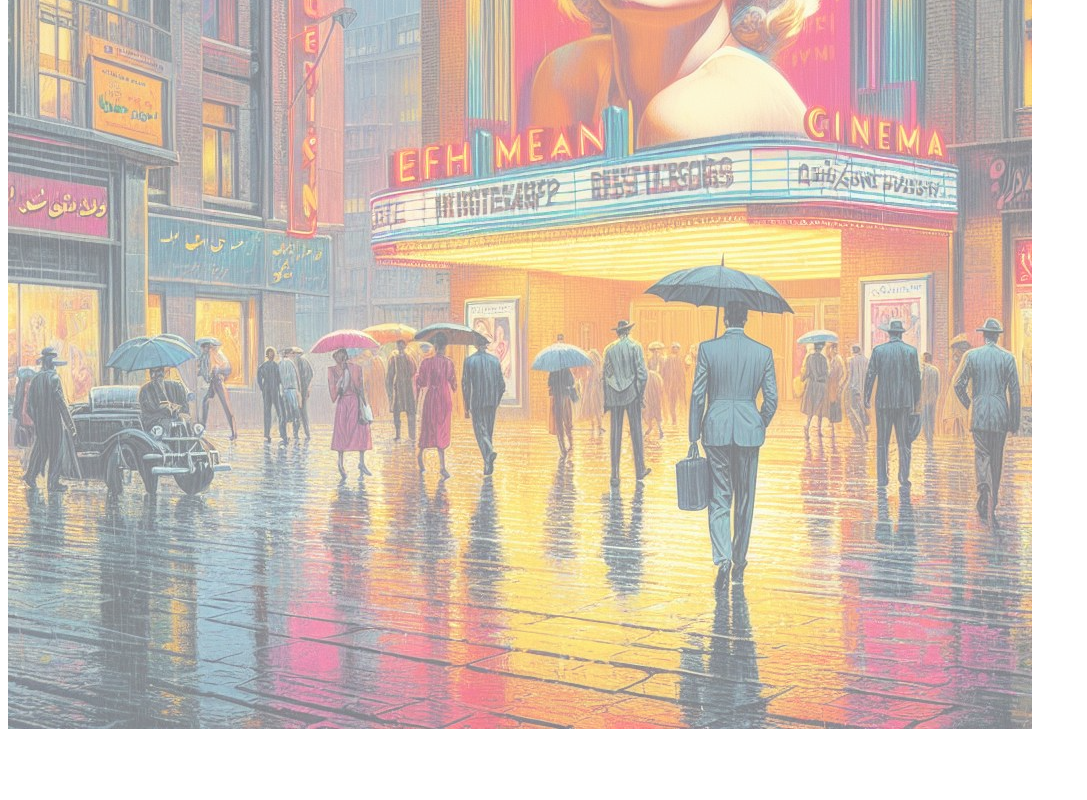
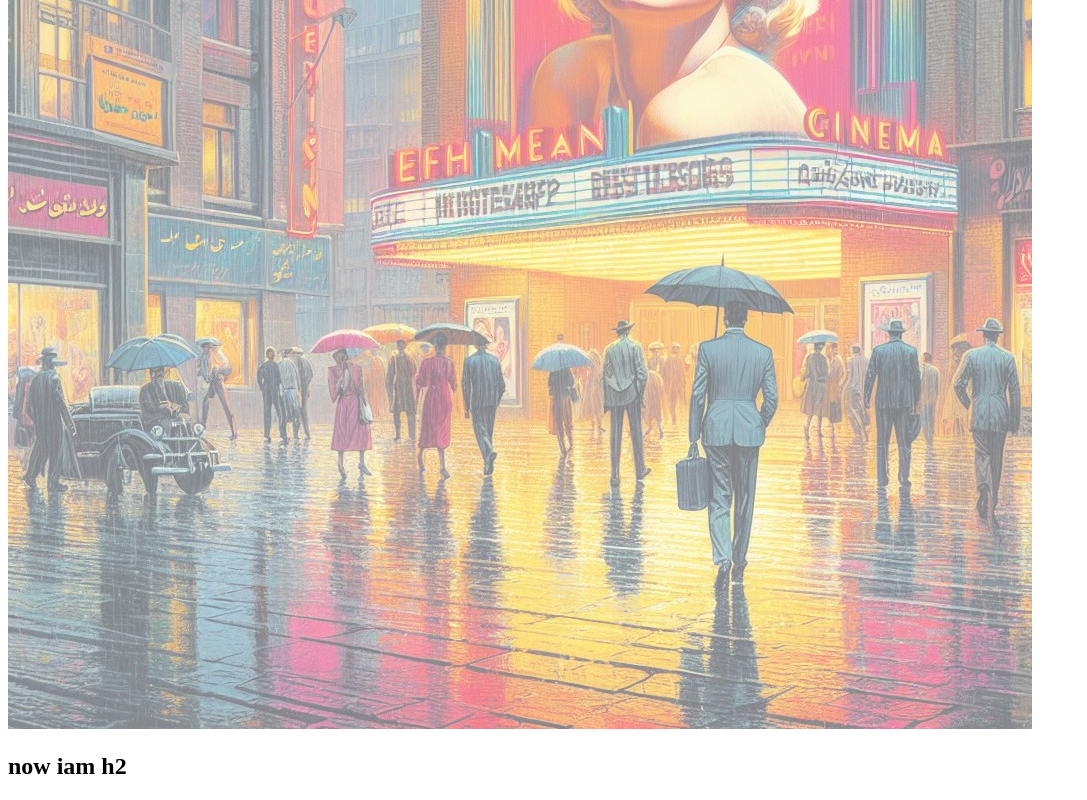
Before and after one commit to rajabi-mahdi/FadeSlider, a plain HTML site: page index.html in a window 1280 px wide. Shown: the part 1331-2131 px from the top of the page, without its empty margins (0-1087 px from the left). Before the commit the page ends 2072 px from the top, so only its background shows below. Drawn offline with nearby package versions, Linux system fonts and the light colour scheme.

Commit message:
Update index.html

```diff
--- a/index.html
+++ b/index.html
@@ -18,6 +18,10 @@
         sliderContainer:'.slider',
         imageRoot: 'images'
     }
+
 </script>
+    <h2>
+        now iam h2
+     </h2>
 </body>
 </html>
```
